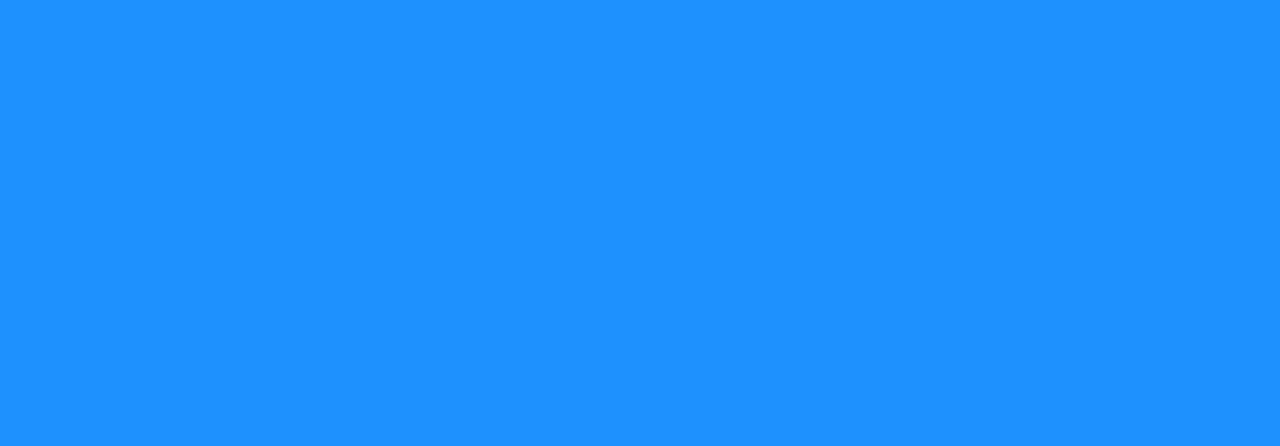
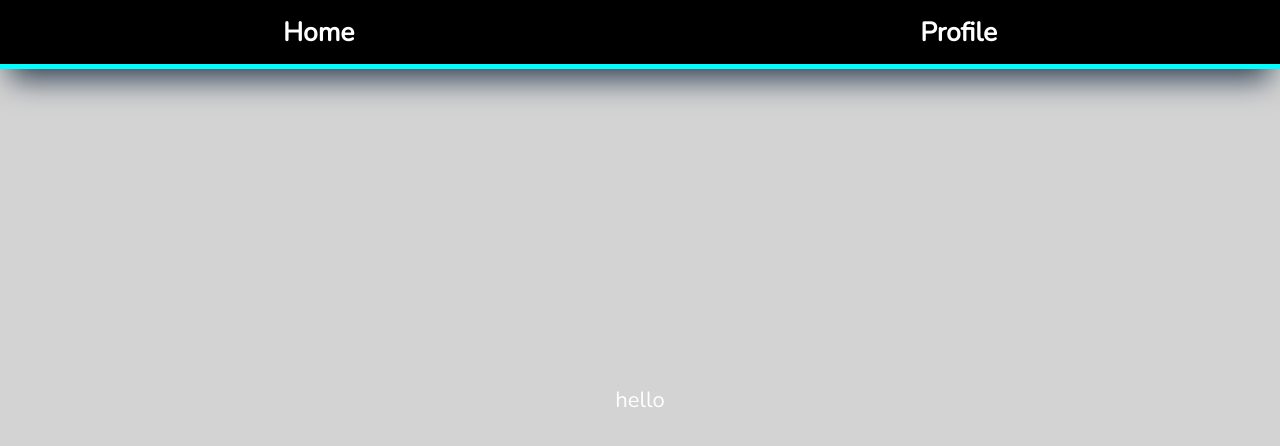
Before and after one commit to aniyagnik/react-login-frontend, a React (Create React App) app: page /users in a window 1280 px wide. Before the commit this address had no page. Shown: the top 446 px of the page. Built offline with nearby package versions, Linux system fonts and the light colour scheme.

Commit message:
dashboard + nav setup

```diff
--- a/src/App.js
+++ b/src/App.js
@@ -2,6 +2,8 @@ import React from "react";
 import { Route, Routes } from "react-router-dom";
 import Register from "./Pages/Register";
 import Login from "./Pages/Login";
+import Dashboard from "./Pages/Dashboard";
+import Layout from "./Pages/Layout";
 
 function App() {
   return (
@@ -9,6 +11,9 @@ function App() {
       <Routes>
         <Route path="/" element={<Login />} />
         <Route path="/signup" element={<Register />} />
+        <Route path="/users" element={<Layout />}>
+            <Route index element={<Dashboard />} />
+          </Route>
       </Routes>
     </main>
   );
--- /dev/null
+++ b/src/Appbar.js
@@ -0,0 +1,18 @@
+import React from "react";
+
+const AppBar = () => {
+  return (
+    <div className="navbar">
+      <div className="navbar-item">Home</div>
+      <div className="navbar-item dropdown">
+          <span>Profile</span>
+          <div class="dropdown-content">
+          <p>Logout</p>
+          <p>Delete Account</p>
+        </div>
+      </div>
+    </div>
+  );
+}
+
+export default AppBar;
--- /dev/null
+++ b/src/Pages/Dashboard.js
@@ -0,0 +1,9 @@
+import React from "react";
+
+const Dashboard = () => {
+  return (
+  <div>hello</div>
+  );
+};
+
+export default Dashboard;
--- /dev/null
+++ b/src/Pages/Layout.js
@@ -0,0 +1,14 @@
+import React from "react";
+import { Outlet } from "react-router-dom";
+import AppBar from "../Appbar";
+
+const Layout = () => {
+  return (
+    <div>
+      <AppBar />
+      <Outlet />
+    </div>
+  );
+};
+
+export default Layout;
--- a/src/index.css
+++ b/src/index.css
@@ -14,7 +14,7 @@ html {
 
 body {
     min-height: 100vh;
-    background-color: dodgerblue;
+    background-color: lightgray;
 }
 
 .App {
@@ -23,7 +23,6 @@ body {
   justify-content: center;
   align-items: center;
   min-height: 100vh;
-  padding: 1rem 0.5rem;
 }
 
 section {
@@ -112,3 +111,67 @@ button {
 .line {
     display: inline-block;
 }
+
+.navbar{
+    display: flex;
+    justify-content: space-around;
+    align-items: center;
+    align-content: center;
+    min-width: 100vw;
+    position: absolute;
+    top: 0;
+    left:0;
+    background-color: black;
+    color: rgb(255, 255, 255);
+    border-bottom: 5px solid cyan;
+    box-shadow: rgb(47, 63, 81) 0px 20px 30px -10px;
+}
+
+.navbar-item{
+    padding: 1vw 2vw;
+    cursor: pointer;
+    font-size: larger;
+    font-weight: bold;
+    border: 1px solid black;
+}
+
+.navbar-item:hover{
+background-color: #fff;
+color: rgb(0, 0, 0);
+border-radius: 10px;
+border: 1px solid crimson;
+transition: all 0.5s;
+}
+
+.dropdown {
+    display: inline-block;
+    text-align: center;
+    text-decoration: none;
+  }
+
+.dropdown-content {
+  display: none;
+  position: absolute;
+  background-color: lightgray;
+  min-width: 160px;
+  box-shadow: 5px 8px 10px 0px black;
+ }
+
+.dropdown-content p {
+  color: black;
+  padding: 12px 16px;
+  text-decoration: none;
+  display: block;
+  font-weight: normal;
+  font-size: medium;
+  text-align: left;
+}
+
+.dropdown-content p:hover {
+background-color: gray;
+color:white;
+}
+
+.dropdown:hover .dropdown-content {
+  display: block;
+}
```
Also changed, not shown: 1 other file (tests, documents, lock files or other folders).
